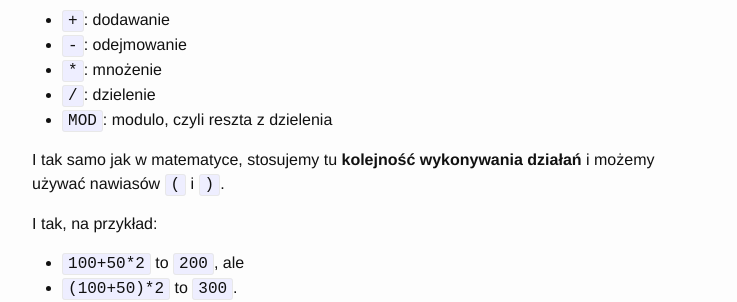
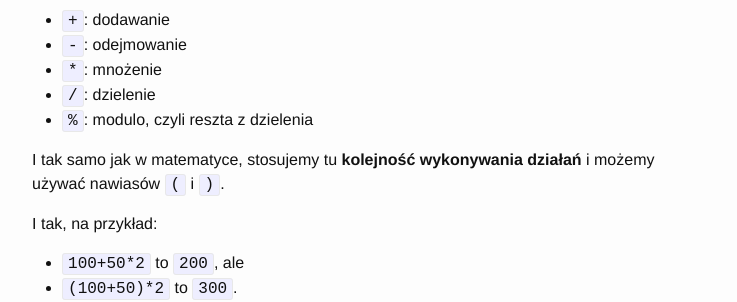
Before and after one commit to doITforAlex/JavaScript, a Jekyll site: the page built from _steps/step2-dane-operatory-wyrazenia.md, in a window 1280 px wide and 900 px high, scrolled down 2296 px. Shown: the part 148-450 px from the top of the window, without its empty margins (411-1148 px from the left). Built offline with Jekyll 4.4.1, drawn with Linux system fonts in a browser that asks for light colours; nearby versions of some CDN libraries.

Commit message:
mod -> % (to match js syntax)

```diff
--- a/_steps/step2-dane-operatory-wyrazenia.md
+++ b/_steps/step2-dane-operatory-wyrazenia.md
@@ -59,7 +59,7 @@ Głównymi operatorami matematycznymi są:
 - `-`: odejmowanie
 - `*`: mnożenie
 - `/`: dzielenie
-- `MOD`: modulo, czyli reszta z dzielenia
+- `%`: modulo, czyli reszta z dzielenia
 
 I tak samo jak w matematyce, stosujemy tu **kolejność wykonywania działań** i możemy używać nawiasów `(` i `)`.
 
```
